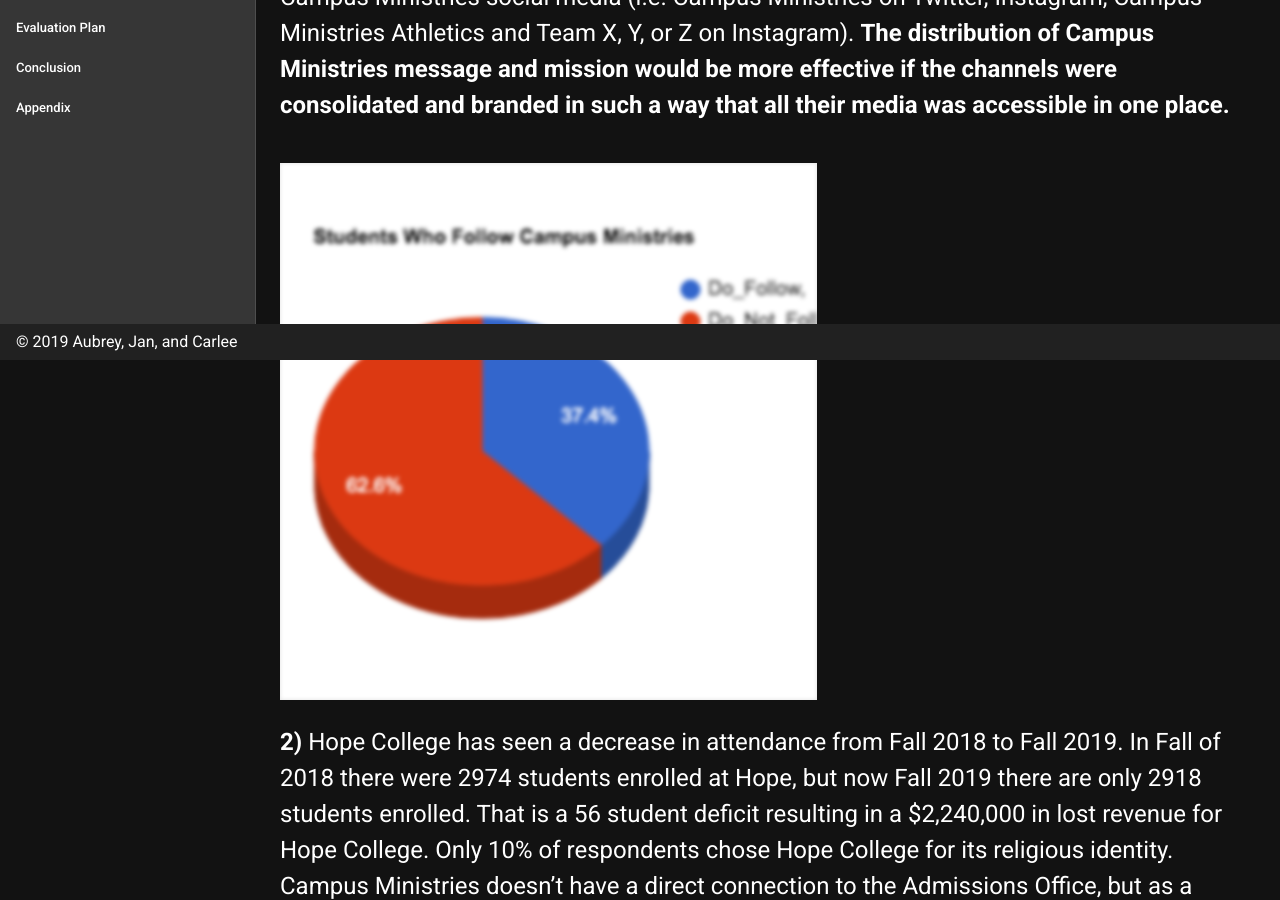
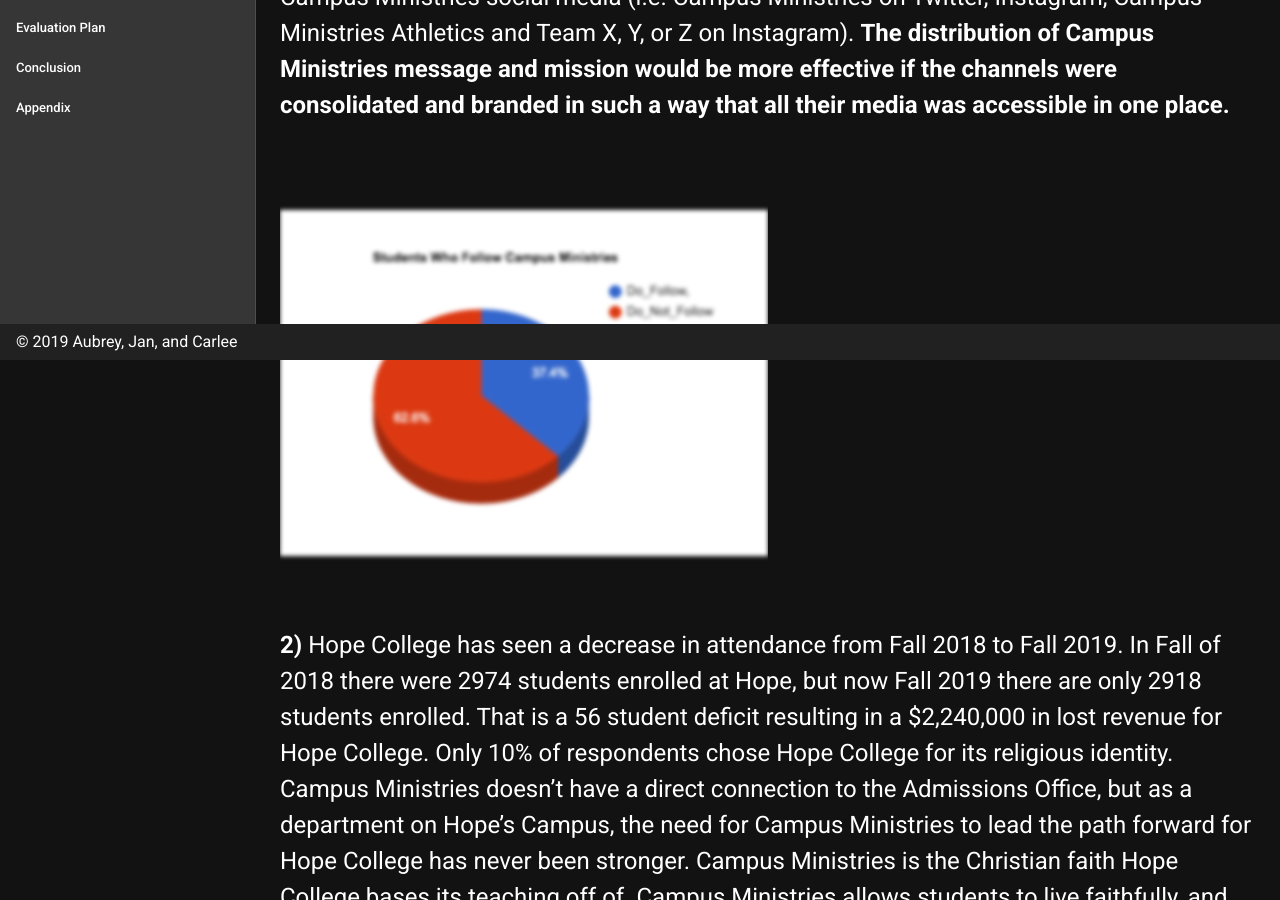
Before and after one commit to jgierlach/Advanced-PR-Plan-Book, a Vue app: page /analysis-of-the-problem in a window 1280 px wide. Shown: the part 440-1340 px from the top of the page. Built offline with nearby package versions, Linux system fonts and the light colour scheme.

Commit message:
Fixed images

```diff
--- a/src/views/AnalysisOfProblem.vue
+++ b/src/views/AnalysisOfProblem.vue
@@ -26,18 +26,14 @@
         >
       </p>
 
-      <br />
-
       <v-img
         src="../assets/pie-chart.png"
         lazy-src="../assets/pie-chart.png"
         aspect-ratio="1"
-        class="grey lighten-2"
-        max-width="55%"
-        max-height="50%"
+        height="50%"
+        width="50%"
+        contain
       ></v-img>
-
-      <br />
 
       <p>
         <strong>2)</strong> Hope College has seen a decrease in attendance from
--- a/src/views/ProfileOfTargetPublics.vue
+++ b/src/views/ProfileOfTargetPublics.vue
@@ -10,12 +10,15 @@
         audience.
       </p>
 
+      <br/>
+
       <v-row align="center" justify="center">
         <v-img
           src="../assets/venn-diagram.png"
           lazy-src="../assets/venn-diagram.png"
           aspect-ratio="1"
-          class="grey lighten-2"
+          class="white"
+          contain
           max-width="50%"
           max-height="50%"
         ></v-img>
```
